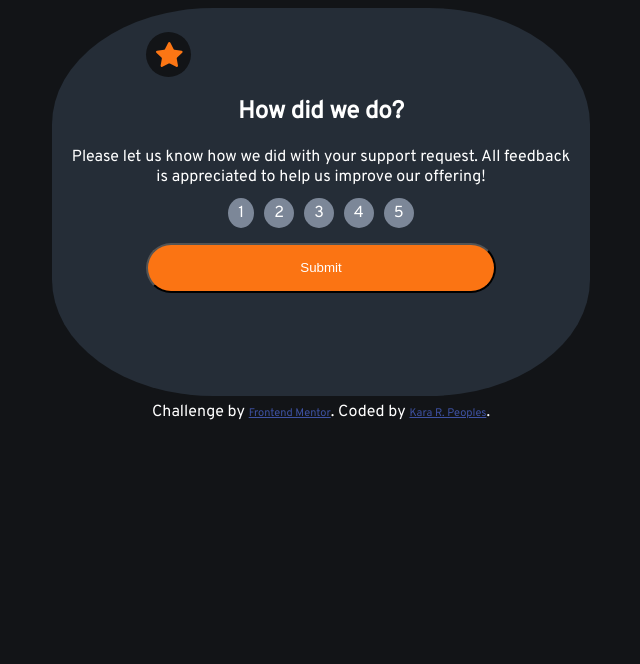
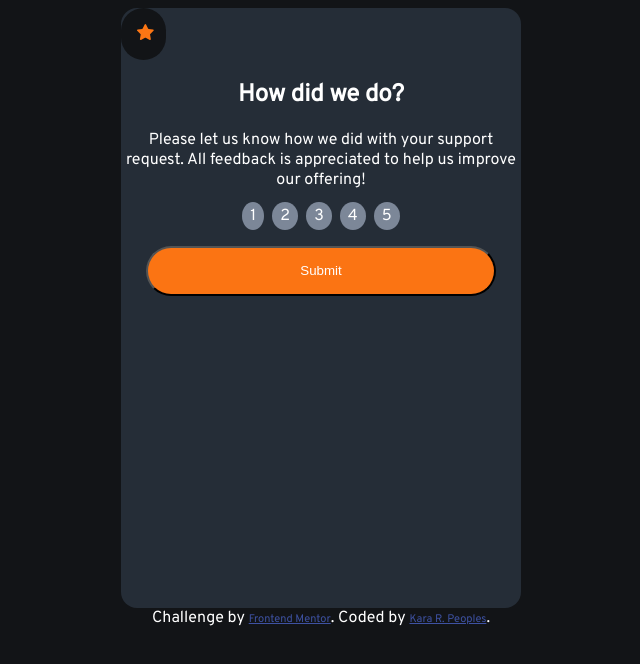
Before and after one commit to karapeoples/feMentorInteractiveRating, a plain HTML site: page index.html in a window 1280 px wide. Shown: the whole page, without its empty margins (319-959 px from the left). Drawn offline with Linux system fonts and the light colour scheme.

Commit message:
A bit of CleanUp and return added

```diff
--- a/index.html
+++ b/index.html
@@ -42,7 +42,7 @@
     <div class="img-container">
       <img src="./images/illustration-thank-you.svg" alt="phone with banners" class="image">
     </div>
-    <button id="announcement"></button>
+    <button id="announcement" onclick="revert()"></button>
 
     <h1 class="title">Thank you!</h1>
 
--- a/interactive.js
+++ b/interactive.js
@@ -55,3 +55,9 @@
     document.getElementById("thank-you-state-main").style.display = "block"
     document.getElementById("announcement").textContent = `You selected ${star} out of 5`
 }
+
+
+const revert = () => {
+    document.getElementById('rating-state-main').style.display = "block"
+    document.getElementById("thank-you-state-main").style.display = "none"
+}
--- a/style.css
+++ b/style.css
@@ -18,15 +18,14 @@
 
 main {
     background-color: hsl(213, 19%, 18%);
-        width: 500px;
-        height: 350px;
-        margin: 1% auto;
-        padding: 3%;
-        border-radius: 30%;
+    min-height: 75vh;
+    display: flex;
+    justify-content: center;
+    border-radius: 1rem;
 }
 
 #body-container {
-       width: 50%;
+    width: 25rem;
     margin: 0 auto;
 }
 
@@ -43,31 +42,28 @@
 }
 
 .star-img-container {
-        border-radius: 50%;
-        padding: 2%;
+    border-radius: 5rem;
+    padding: 1rem;
     background-color: hsl(216, 12%, 8%);
-        margin-left: 15%;
-        margin-top: 1%;
-        width: 25px;
-        height: 25px;
-        display: flex;
-        align-content: center;
-        text-align: center;
+    width: 1vw;
+    height: 2.5vh;
+    justify-content: center;
 }
+
 
 #one,
 #two,
 #three,
 #four,
 #five {
-        border-radius: 50%;
-        padding: 1% 2%;
     background-color: hsl(216, 12%, 54%);
     margin-left: 1%;
     margin-right: 1%;
     width: 5px;
     height: 5px;
     text-align: center;
+    border-radius: 50%;
+    padding: 1% 2%;
 }
 
 
```
Lines whose indentation alone changed are shown as unchanged.
